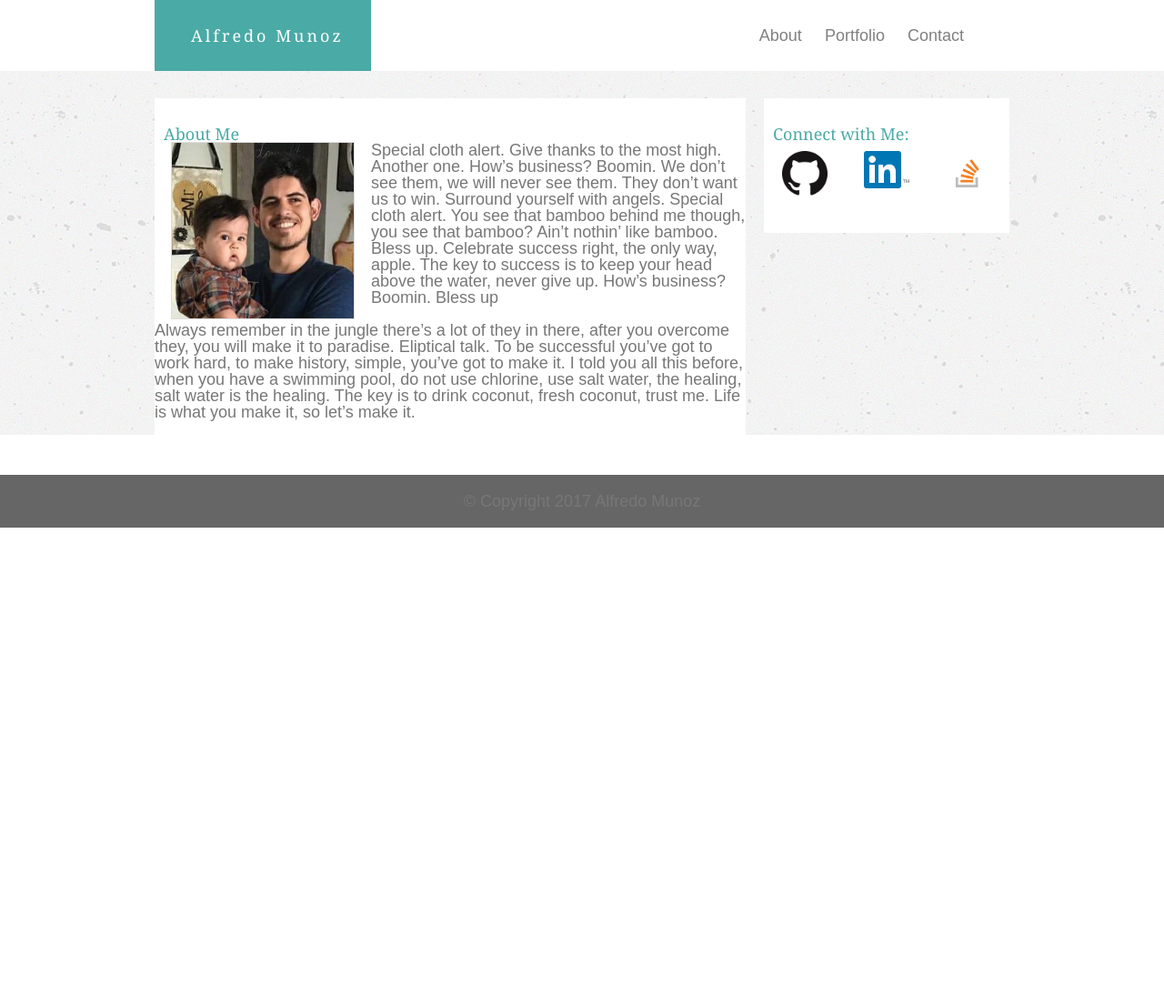
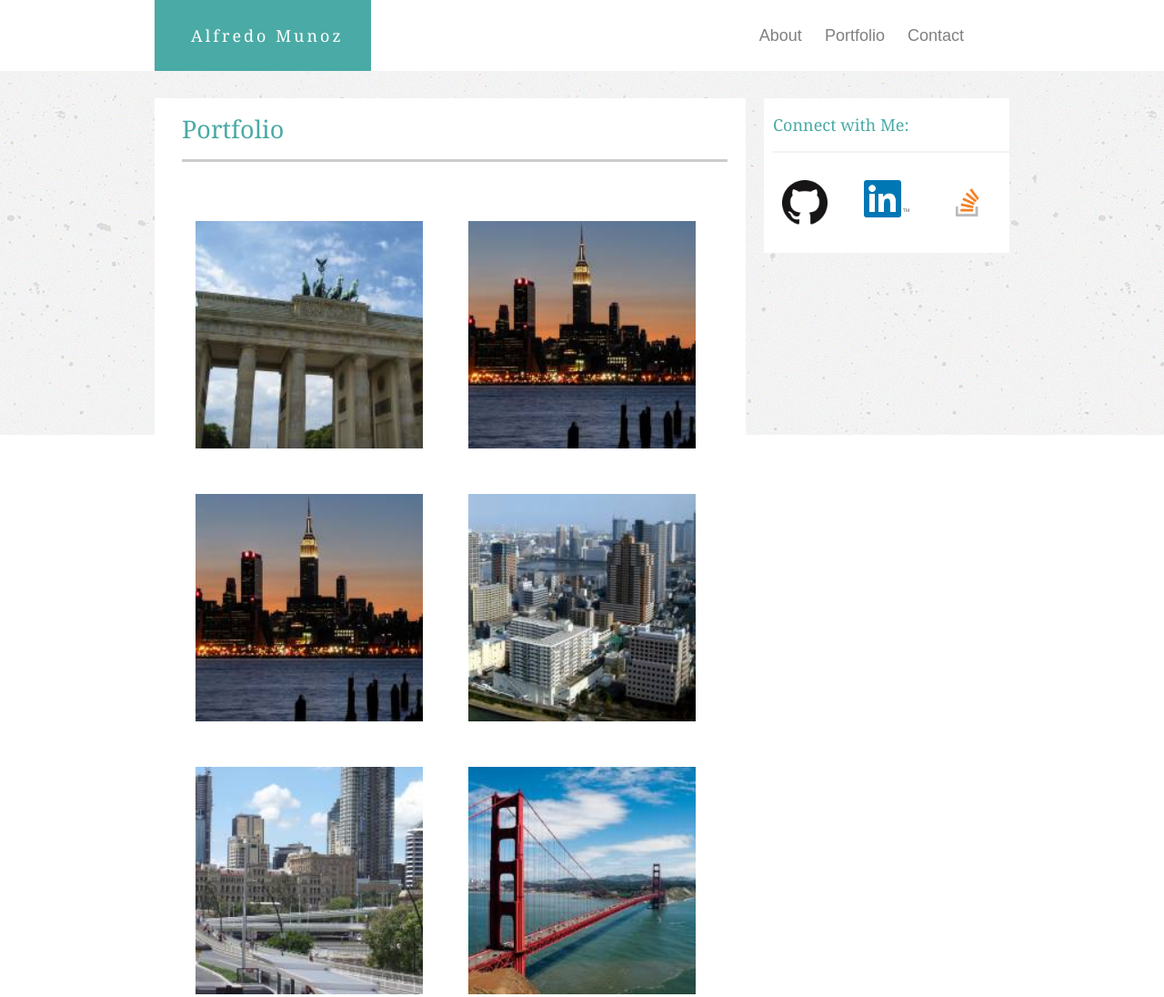
Before and after one commit to AlfredoM1124/Basic_Portfolio, a plain HTML site: page portfolio.html in a window 1280 px wide. Shown: the top 1096 px of the page at 91% size. Before the commit the page ends 800 px from the top, so only its background shows below. Drawn offline with Linux system fonts and the light colour scheme.

Commit message:
Updated Portfolio

```diff
--- a/assets/css/styles.css
+++ b/assets/css/styles.css
@@ -3,15 +3,29 @@ body {
 	padding: 0;
 	font-family: 'Arial', 'Helvetica Neue', Helvetica, sans-serif;
 	font-size: 18px;
-}
+	}
 p {
 	color: #777777;
-
-}
+	padding: 20px;
+	line-height: 1.5em;
+	}
 h1, h2, h3, h4 {
 	font-family: 'Georgia', Times, Times New Roman, serif;
 	color: #4aaaa5;
 	margin-left: 10px;
+	}
+h2{
+	padding: 20px 0px;
+	border-bottom: 3px solid;
+	border-color: #cccccc;
+	font-size: 1.5em;
+}
+h3 {
+	margin-left: 20px;
+    padding: 20px 0;
+    border-bottom: 2px solid;
+    border-color: #f2f2f2;
+    font-size: 1em;
 }
 header {
 	width: 100%
@@ -20,25 +34,22 @@ header {
 	background-color: #ffffff;
 	border: 2px;
 	border-color: #cccccc;
-}
-
-
-
+	}
 body {
 	margin: 0px;
 	padding: 0;
 	font-family: 'Arial', 'Helvetica Neue', Helvetica, sans-serif;
 	font-size: 18px;
-}
+	}
 p {
 	color: #777777;
 
-}
+	}
 h1, h2, h3, h4 {
 	font-family: 'Georgia', Times, Times New Roman, serif;
 	color: #4aaaa5;
 	margin-left: 10px;
-}
+	}
 header {
 	width: 100%
 	margin: auto;
@@ -46,10 +57,7 @@ header {
 	background-color: #ffffff;
 	border: 2px;
 	border-color: #cccccc;
-}
-
-
-
+	}
 #headerDiv {
 	background-color: #ffffff;
 	width: 960px;
@@ -57,7 +65,6 @@ header {
 	overflow: auto;
 	margin: auto;
 	}
-
 #nameSquare {
     background-color: #4aaaa5;
     float: left;
@@ -101,6 +108,8 @@ a:active {
 #fullWrap {
 	background-image: url("../images/concrete-texture.png");
     background-repeat: repeat-x;
+    border-bottom: 5px solid;
+    border-color: #4aaaa5;
 }
 
 
@@ -120,11 +129,10 @@ a:active {
 #aboutMe {
 		background-color: white;
 		overflow: auto;
-		width: 650px;
+		width: 610px;
 		float: left;
 		margin: 30px 10px 30px 10px;
-		padding-top: 30px;
-		padding-bottom: 30px;
+		padding: 0px 20px;
 	}
 p .bodyText {
 		padding-right:10px;
@@ -135,14 +143,12 @@ p .bodyText {
 		width: 270px;
 		float: right;
 		margin: 30px 10px 30px 10px;
-		padding-top: 30px;
-		padding-bottom: 30px;
 	}
 
 .smLogo {
 		width: 50px;
 		float: left;
-		margin: 10px 20px;
+		margin: 30px 20px;
 	}
 #footer {
 	background-color: #666666;
@@ -157,5 +163,61 @@ p .bodyText {
     border: 1px solid #dddddd;
     float: left;
     margin: 0 1em;
+}
+	/*Form styles CSS*/
+
+input {
+  width: 375px;
+  display: block;
+  border: 1px solid #999;
+  height: 25px;
+}
+
+form {
+	color: gray;
+	margin-top: 20px;
+}
+
+span {
+margin: 10px 0;
 
 }
+
+#nameField {
+margin: 10px 0;
+
+}
+#emailField {
+margin: 10px 0;
+}
+#messageField {
+	height: 200px;
+	margin: 10px 0;
+
+}
+#submitButton {
+	background-color: #4aaaa5;
+	width: 100px;
+	color: white;
+
+}
+/*Portfolio*/
+
+#photoDiv {
+
+}
+.photo {
+	float: left;
+	width: 250px;
+	margin: 25px 25px;
+}
+.picLabel {
+    float: left;
+    font-size: 16px;
+    font-color: lightgray;
+}
+.label {
+	color: white;
+	position: absolute;
+	padding-top: 10px;
+}
--- a/portfolio.html
+++ b/portfolio.html
@@ -6,7 +6,6 @@
 	<title>Alfredo's Portfolio</title>
 </head>
 <body>
-
 
 <header>
 <div id="headerDiv">
@@ -28,18 +27,22 @@
 <div id="fullWrap">
 	<section id="mainContent">
 		<div id="aboutMe">
-			<h3>About Me</h3>
-				<img id="headshot" src="assets/images/MyBestPic.jpg" alt="Photo of me">
-				<p class="bodyText">
-				Special cloth alert. Give thanks to the most high. Another one. How’s business? Boomin. We don’t see them, we will never see them. They don’t want us to win. Surround yourself with angels. Special cloth alert. You see that bamboo behind me though, you see that bamboo? Ain’t nothin’ like bamboo. Bless up. Celebrate success right, the only way, apple. The key to success is to keep your head above the water, never give up. How’s business? Boomin. Bless up
-				</p>
-					<br>
-				<p class="bodyText">
-				Always remember in the jungle there’s a lot of they in there, after you overcome they, you will make it to paradise. Eliptical talk. To be successful you’ve got to work hard, to make history, simple, you’ve got to make it. I told you all this before, when you have a swimming pool, do not use chlorine, use salt water, the healing, salt water is the healing. The key is to drink coconut, fresh coconut, trust me. Life is what you make it, so let’s make it.
+			<h2>Portfolio</h2>
+
+				<div id="photoDiv">
+					<p>
+					<div class="picLabel"><img class="photo" src="assets/images/filler1.jpg" alt="Pic"></div>
+					<div class="picLabel"><img class="photo" src="assets/images/filler2.jpg" alt="Pic"></div>
+					<div class="picLabel"><img class="photo" src="assets/images/filler3.jpg" alt="Pic"></div>
+					<div class="picLabel"><img class="photo" src="assets/images/filler4.jpg" alt="Pic"></div>
+					<div class="picLabel"><img class="photo" src="assets/images/filler5.jpg" alt="Pic"></div>
+					<div class="picLabel"><img class="photo" src="assets/images/filler6.jpg" alt="Pic"></div>
 					</p>
 				</div>
+		</div>
+		<!-- Connect with me through social media -->
 		<div id="connect">
-			<h2>Connect with Me:</h2>
+			<h3>Connect with Me:</h3>
 			<ul>
 				<li><a href="https://github.com/drmulr"><img class="smLogo" src="assets/images/GitHub64px.png" alt="Github"></a></li>
 				<li><a href="https://www.linkedin.com/in/drmuller/"><img class="smLogo" src="assets/images/LinkedIn54px.png" alt="LinkedIn"></a></li>
```
Also changed, not shown: contact.html (+20 -8 lines), index.html (+2 -2 lines), assets/images/filler1.jpg (added), assets/images/filler2.jpg (added), assets/images/filler3.jpg (added), assets/images/filler4.jpg (added), assets/images/filler5.jpg (added), assets/images/filler6.jpg (added). Lines whose indentation alone changed are shown as unchanged.
